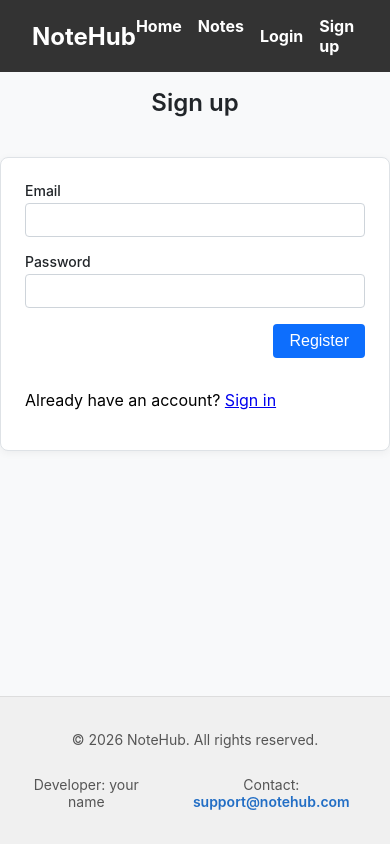
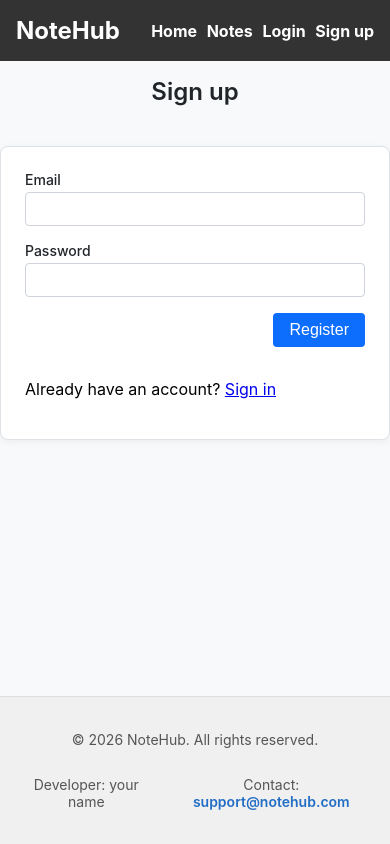
Before and after one commit to ig0r-84/09-auth, a Next.js app: page /sign-up in a window 390 px wide. Built offline with nearby package versions, Linux system fonts and the light colour scheme; no server answers.

Commit message:
fix css style heder

```diff
--- a/components/AuthNavigation/AuthNavigation.module.css
+++ b/components/AuthNavigation/AuthNavigation.module.css
@@ -2,9 +2,12 @@
   color: white;
   margin-right: 0.5rem;
   font-size: 0.9rem;
+  white-space: nowrap;
 }
 
 .logoutButton {
+  flex-shrink: 0;
+  white-space: nowrap;
   background: transparent;
   border: 1px solid white;
   color: white;
@@ -25,9 +28,11 @@
 .navigationItem {
   display: flex;
   align-items: center;
+  flex-shrink: 0;
 }
 
 .navigationLink {
+  white-space: nowrap;
   text-decoration: none;
   color: white;
   font-size: 1rem;
@@ -36,3 +41,7 @@
 .navigationLink:hover {
   color: #ddd;
 }
+
+.navigationLink {
+  font-weight: bold;
+}
--- a/components/Header/Header.module.css
+++ b/components/Header/Header.module.css
@@ -2,36 +2,63 @@
   display: flex;
   justify-content: space-between;
   align-items: center;
+  flex-wrap: nowrap;
+  gap: 2rem;
   padding: 1rem 2rem;
   background-color: #333;
   color: white;
 }
 
-.header a {
+.headerLink {
+  flex-shrink: 0;
   text-decoration: none;
   color: white;
   font-size: 1.5rem;
   font-weight: bold;
 }
 
-.header a:hover {
+.headerLink:hover {
   color: #ddd;
 }
 
 .navigation {
-  list-style-type: none;
+  display: flex;
+  align-items: center;
+  flex-wrap: nowrap;
+  gap: 1rem;
+  list-style: none;
   margin: 0;
   padding: 0;
-  display: flex;
-  gap: 1rem;
 }
 
-.navigation li a {
+.navigationItem {
+  display: flex;
+  align-items: center;
+  flex-shrink: 0;
+}
+
+.navigationLink {
+  white-space: nowrap;
   text-decoration: none;
   color: white;
   font-size: 1rem;
 }
 
-.navigation li a:hover {
+.navigationLink:hover {
   color: #ddd;
 }
+
+@media (max-width: 700px) {
+  .header {
+    gap: 1rem;
+    padding: 1rem;
+  }
+
+  .navigation {
+    gap: 0.6rem;
+  }
+}
+
+.navigationLink {
+  font-weight: bold;
+}
```
